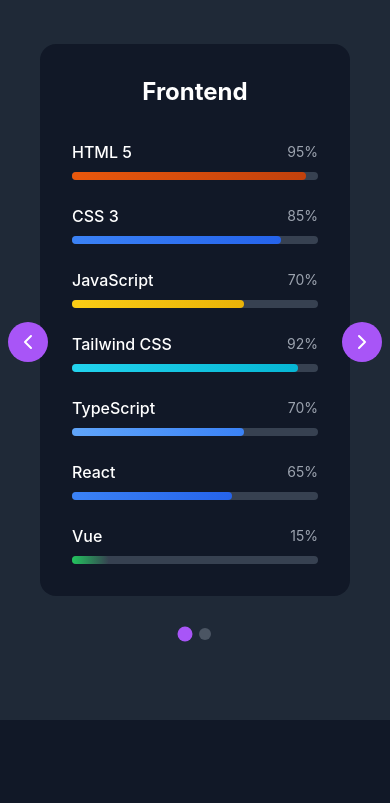
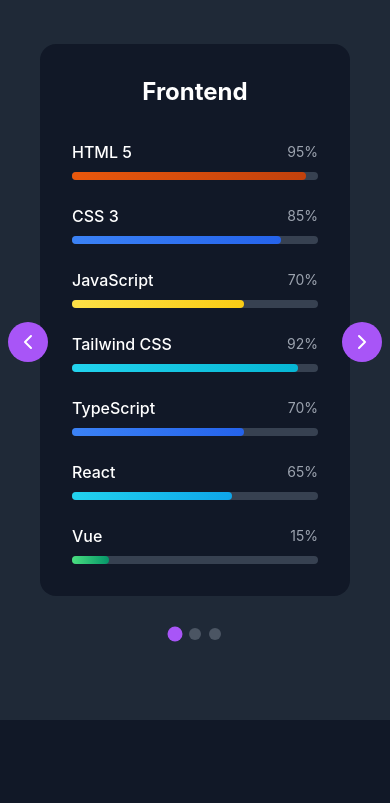
Before and after one commit to GhazaryanYuri/Portfolio, a React (Vite) app: page / in a window 390 px wide. Shown: the part 2732-3535 px from the top of the page. Built offline with nearby package versions, Linux system fonts and the light colour scheme.

Commit message:
Added Mobile Development section to skills & changed skills colors into closest to their technologies

```diff
--- a/src/components/04-Skills/Skills.tsx
+++ b/src/components/04-Skills/Skills.tsx
@@ -17,28 +17,31 @@ const Skills = () => {
       title: "Frontend",
       skills: [
         { name: "HTML 5", level: 95, color: "from-orange-600 to-orange-700" },
-        {
-          name: "CSS 3",
-          level: 85,
-          color: "from-blue-500 to-blue-600",
-        },
+        { name: "CSS 3", level: 85, color: "from-blue-500 to-blue-600" },
         {
           name: "JavaScript",
           level: 70,
-          color: "from-yellow-400 to-yellow-500",
+          color: "from-yellow-300 to-yellow-400",
         },
         { name: "Tailwind CSS", level: 92, color: "from-cyan-400 to-cyan-500" },
-        { name: "TypeScript", level: 70, color: "from-blue-400 to-blue-500" },
-        { name: "React", level: 65, color: "from-blue-500 to-blue-600" },
-        { name: "Vue", level: "15", color: "from-green-400 from-green-500" },
+        { name: "TypeScript", level: 70, color: "from-blue-500 to-blue-600" },
+        { name: "React", level: 65, color: "from-cyan-400 to-sky-500" },
+        { name: "Vue", level: 15, color: "from-green-400 to-emerald-600" },
+      ],
+    },
+    {
+      title: "Mobile Development",
+      skills: [
+        { name: "React Native", level: 15, color: "from-cyan-400 to-sky-600" },
+        { name: "Expo", level: 15, color: "from-sky-500 to-blue-700" },
       ],
     },
     {
       title: "Tools & Others",
       skills: [
         { name: "Git", level: 90, color: "from-orange-500 to-orange-600" },
-        { name: "GitHub", level: 85, color: "from-blue-500 to-blue-600" },
-        { name: "Figma", level: 88, color: "from-purple-400 to-purple-500" },
+        { name: "GitHub", level: 85, color: "from-gray-100 to-gray-300" },
+        { name: "Figma", level: 88, color: "from-purple-500 to-purple-600" },
       ],
     },
   ];
```
